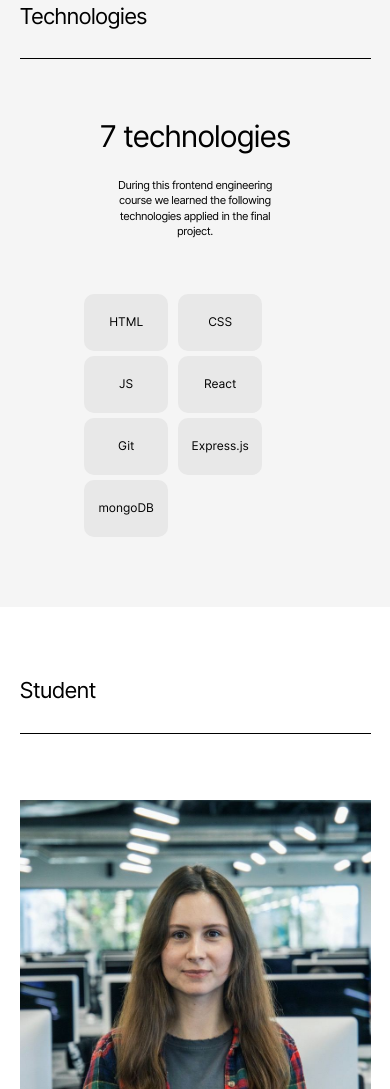
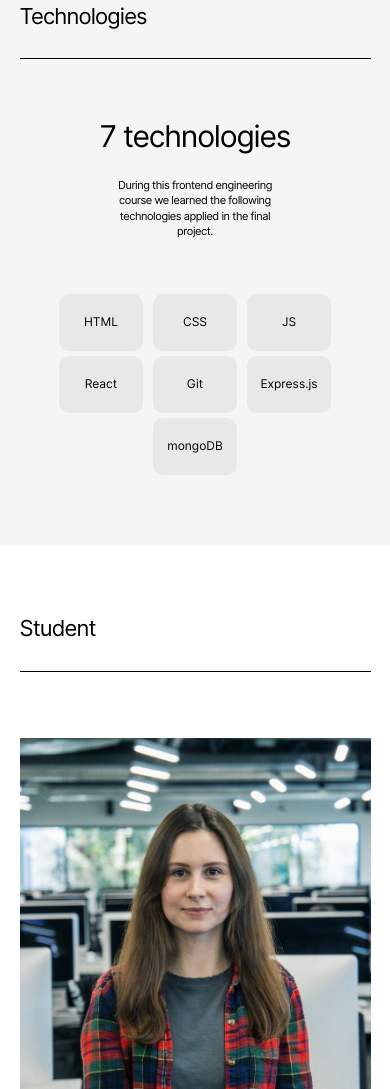
Before and after one commit to MSLP/movies-explorer-frontend, a React app: page / in a window 390 px wide. Shown: the part 1279-2368 px from the top of the page. Built offline with nearby package versions, Linux system fonts and the light colour scheme.

Commit message:
fix tech for 320

```diff
--- a/src/components/Tech/Tech.css
+++ b/src/components/Tech/Tech.css
@@ -99,11 +99,17 @@
 
   .tech__list {
     margin: 50px auto 0;
-    width: 66%;
-    justify-content: flex-start;
+    width: 90%;
+    justify-content: center;
   }
 
   .tech__item {
     margin-top: 5px;
   }
 }
+
+@media (max-width: 320px) {
+  .tech__item:last-child {
+    margin-right: 97px;
+  }
+}
```
